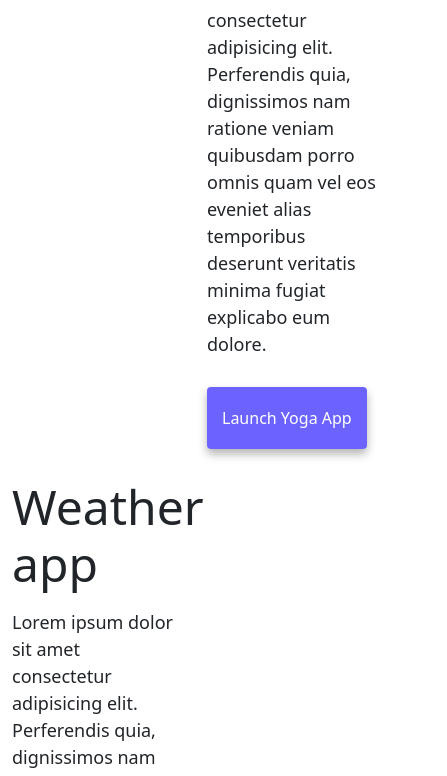
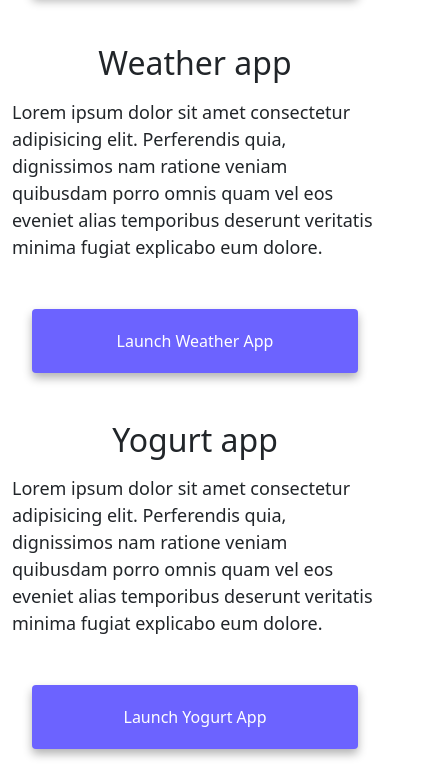
Before and after one commit to AIoannides/advanced-tools-homework-challenge, a website: page index.html in a window 390 px wide. Shown: the part 818-1594 px from the top of the page, 447 px wide, since content can reach past the window. Drawn offline with nearby package versions, Linux system fonts and the light colour scheme.

Commit message:
changed css for mobile device

```diff
--- a/index.html
+++ b/index.html
@@ -81,14 +81,14 @@
     </div>
     <div class="container">
       <div class="row">
-        <div class="col-6">
+        <div class="col-sm-6">
           <img
             src="images/yoga.png"
             alt="Yoga project"
             class="img-fluid rounded d-none d-sm-block"
           />
         </div>
-        <div class="col-6">
+        <div class="col-sm-6">
           <h2 class="mb-3">Yoga app</h2>
           <p>
             Lorem ipsum dolor sit amet consectetur adipisicing elit. Perferendis
@@ -97,14 +97,14 @@
             explicabo eum dolore.
           </p>
           <div class="mt-5">
-            <a href="#" class="primary-link" title="Yoga project"
+            <a href="#" class="primary-link project-link" title="Yoga project"
               >Launch Yoga App</a
             >
           </div>
         </div>
       </div>
       <div class="row mt-5">
-        <div class="col-6">
+        <div class="col-sm-6">
           <h2 class="mb-3">Weather app</h2>
           <p>
             Lorem ipsum dolor sit amet consectetur adipisicing elit. Perferendis
@@ -113,12 +113,15 @@
             explicabo eum dolore.
           </p>
           <div class="mt-5">
-            <a href="#" class="primary-link" title="Weather project"
+            <a
+              href="#"
+              class="primary-link project-link"
+              title="Weather project"
               >Launch Weather App</a
             >
           </div>
         </div>
-        <div class="col-6">
+        <div class="col-sm-6">
           <img
             src="images/weather.png"
             alt="Weather project"
@@ -127,14 +130,14 @@
         </div>
       </div>
       <div class="row mt-5">
-        <div class="col-6">
+        <div class="col-sm-6">
           <img
             src="images/yogurt.png"
             alt="Yogurt project"
             class="img-fluid rounded d-none d-sm-block"
           />
         </div>
-        <div class="col-6">
+        <div class="col-sm-6">
           <h2 class="mb-3">Yogurt app</h2>
           <p>
             Lorem ipsum dolor sit amet consectetur adipisicing elit. Perferendis
@@ -143,7 +146,7 @@
             explicabo eum dolore.
           </p>
           <div class="mt-5">
-            <a href="#" class="primary-link" title="Yogurt project"
+            <a href="#" class="primary-link project-link" title="Yogurt project"
               >Launch Yogurt App</a
             >
           </div>
--- a/style.css
+++ b/style.css
@@ -5,7 +5,7 @@
 }
 
 body {
-  margin-top: 100px;
+  margin: 100px 0;
 }
 
 h1,
@@ -52,6 +52,10 @@ p {
   color: white;
 }
 
+.primary-link:hover {
+  color: #fff;
+}
+
 .secondary-link {
   border-radius: 4px;
   padding: 20px 15px;
@@ -86,3 +90,18 @@ p {
 .email-link:hover {
   text-decoration: underline;
 }
+@media (max-width: 576px) {
+  h1 {
+    line-height: 1;
+    font-size: 48px;
+  }
+  h2 {
+    font-size: 32px;
+    text-align: center;
+  }
+  .project-link {
+    display: block;
+    text-align: center;
+    margin: 0 20px;
+  }
+}
```
